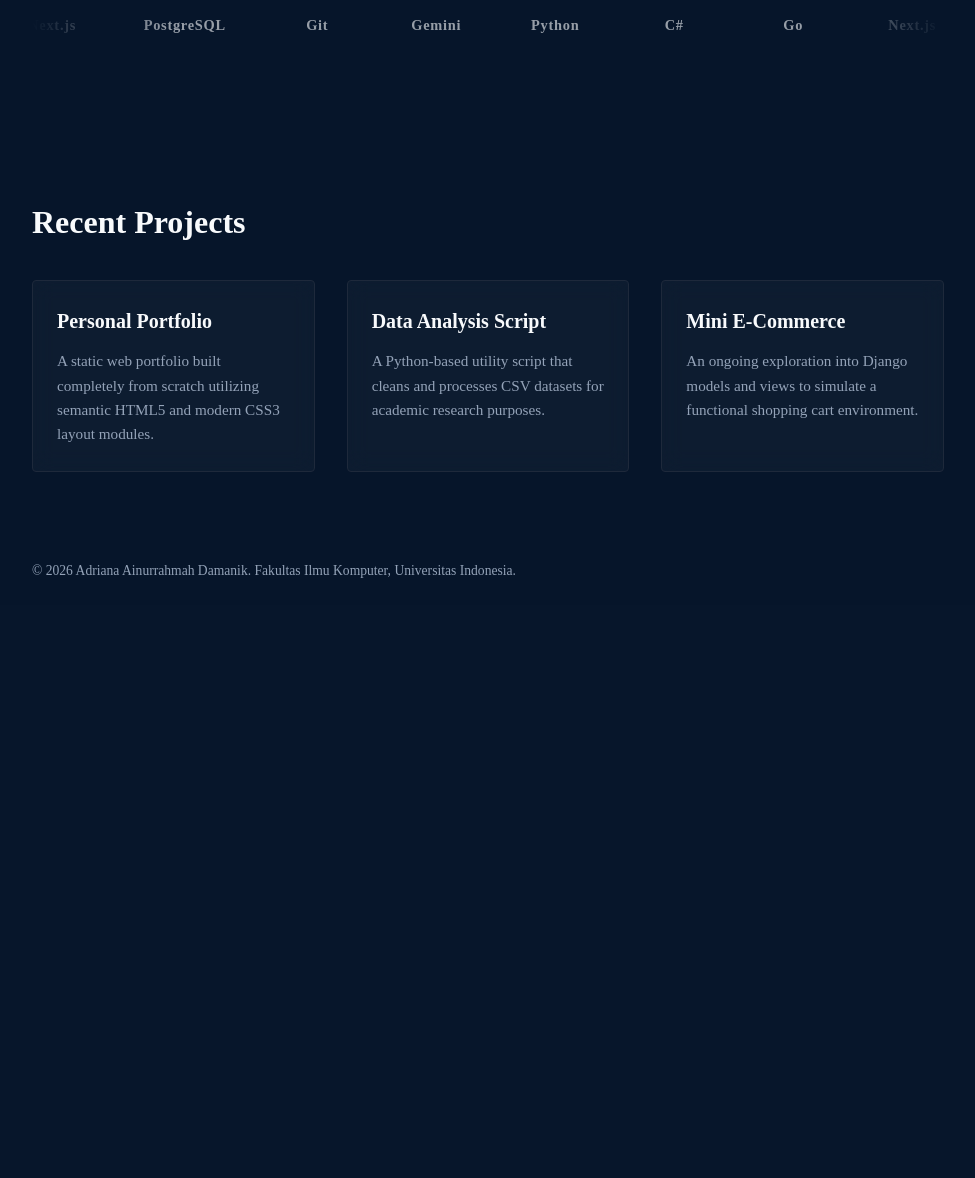
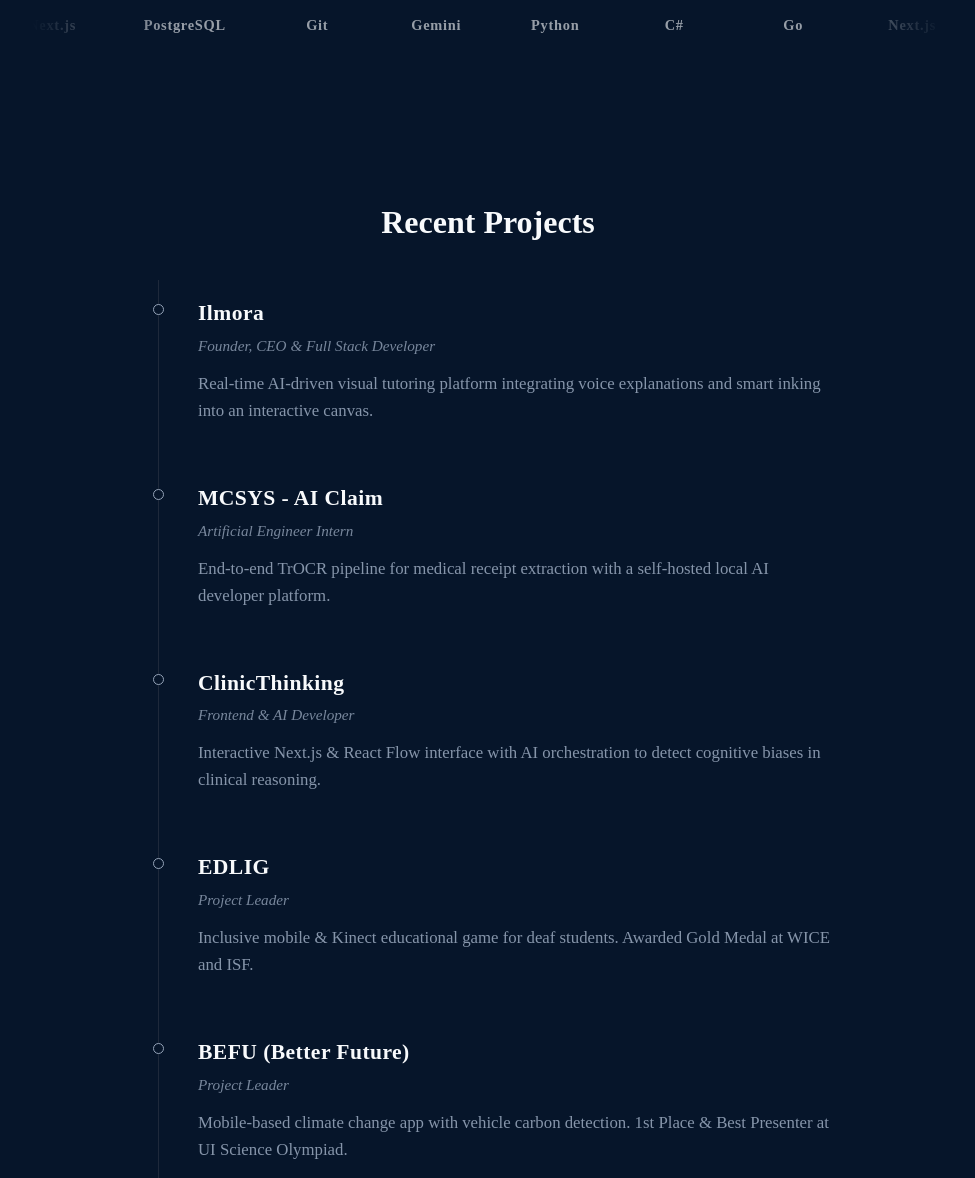
Before and after one commit to adiradmnk/myportofolio, a Django app: page / in a window 1280 px wide. Shown: the part 1036-2214 px from the top of the page, without its empty margins (152-1127 px from the left). Before the commit the page ends 1614 px from the top, so only its background shows below. Run offline with Django 4.2, Linux system fonts and the light colour scheme.

Commit message:
feat: ubah desain recent projects jadi timeline vertikal simpel

```diff
--- a/static/css/style.css
+++ b/static/css/style.css
@@ -238,3 +238,71 @@ h1, .brand {
         justify-content: flex-start;
     }
 }
+
+
+.timeline {
+    position: relative;
+    max-width: 700px;
+    margin: 0 auto;
+    padding: 1rem 0;
+}
+
+.timeline::before {
+    content: '';
+    position: absolute;
+    top: 0;
+    bottom: 0;
+    left: 20px;
+    width: 1px;
+    background-color: var(--line);
+}
+
+.timeline-item {
+    position: relative;
+    padding-left: 60px;
+    margin-bottom: 3.5rem;
+}
+
+.timeline-item:last-child {
+    margin-bottom: 0;
+}
+
+.timeline-dot {
+    position: absolute;
+    left: 15px;
+    top: 8px;
+    width: 11px;
+    height: 11px;
+    border-radius: 50%;
+    background-color: var(--paper);
+    border: 1.5px solid var(--text-muted);
+    transition: border-color 0.3s ease, background-color 0.3s ease;
+}
+
+.timeline-item:hover .timeline-dot {
+    border-color: var(--accent);
+    background-color: var(--accent);
+}
+
+.timeline-content h3 {
+    font-size: 1.35rem;
+    color: var(--ink);
+    margin-bottom: 0.2rem;
+    font-weight: 700;
+    letter-spacing: 0.02em;
+}
+
+.timeline-content .role {
+    font-size: 0.95rem;
+    color: var(--text-muted);
+    margin-bottom: 0.8rem;
+    font-style: italic;
+    opacity: 0.8;
+}
+
+.timeline-content p {
+    font-size: 1.05rem;
+    color: var(--text-muted);
+    line-height: 1.6;
+    opacity: 0.9;
+}
--- a/templates/index.html
+++ b/templates/index.html
@@ -6,7 +6,7 @@
     <title>Adriana Ainurrahmah Damanik - Portfolio</title>
 
 
-    <link rel="stylesheet" href="/static/css/style.css?v=8">
+    <link rel="stylesheet" href="/static/css/style.css?v=9">
 </head>
 <body>
     <header class="site-header">
@@ -64,26 +64,54 @@
 
         <section class="projects" id="projects">
             <div class="container">
-                <h2 class="section-title">Recent Projects</h2>
-                <div class="projects-grid">
-                    <article class="project-card">
-                        <div class="project-content">
-                            <h3>Personal Portfolio</h3>
-                            <p>A static web portfolio built completely from scratch utilizing semantic HTML5 and modern CSS3 layout modules.</p>
+                <h2 class="section-title" style="text-align: center;">Recent Projects</h2>
+                <div class="timeline">
+
+                    <div class="timeline-item">
+                        <div class="timeline-dot"></div>
+                        <div class="timeline-content">
+                            <h3>Ilmora</h3>
+                            <p class="role">Founder, CEO & Full Stack Developer</p>
+                            <p>Real-time AI-driven visual tutoring platform integrating voice explanations and smart inking into an interactive canvas.</p>
                         </div>
-                    </article>
-                    <article class="project-card">
-                        <div class="project-content">
-                            <h3>Data Analysis Script</h3>
-                            <p>A Python-based utility script that cleans and processes CSV datasets for academic research purposes.</p>
+                    </div>
+
+                    <div class="timeline-item">
+                        <div class="timeline-dot"></div>
+                        <div class="timeline-content">
+                            <h3>MCSYS - AI Claim</h3>
+                            <p class="role">Artificial Engineer Intern</p>
+                            <p>End-to-end TrOCR pipeline for medical receipt extraction with a self-hosted local AI developer platform.</p>
                         </div>
-                    </article>
-                    <article class="project-card">
-                        <div class="project-content">
-                            <h3>Mini E-Commerce</h3>
-                            <p>An ongoing exploration into Django models and views to simulate a functional shopping cart environment.</p>
+                    </div>
+
+                    <div class="timeline-item">
+                        <div class="timeline-dot"></div>
+                        <div class="timeline-content">
+                            <h3>ClinicThinking</h3>
+                            <p class="role">Frontend & AI Developer</p>
+                            <p>Interactive Next.js & React Flow interface with AI orchestration to detect cognitive biases in clinical reasoning.</p>
                         </div>
-                    </article>
+                    </div>
+
+                    <div class="timeline-item">
+                        <div class="timeline-dot"></div>
+                        <div class="timeline-content">
+                            <h3>EDLIG</h3>
+                            <p class="role">Project Leader</p>
+                            <p>Inclusive mobile & Kinect educational game for deaf students. Awarded Gold Medal at WICE and ISF.</p>
+                        </div>
+                    </div>
+
+                    <div class="timeline-item">
+                        <div class="timeline-dot"></div>
+                        <div class="timeline-content">
+                            <h3>BEFU (Better Future)</h3>
+                            <p class="role">Project Leader</p>
+                            <p>Mobile-based climate change app with vehicle carbon detection. 1st Place & Best Presenter at UI Science Olympiad.</p>
+                        </div>
+                    </div>
+
                 </div>
             </div>
         </section>
```
